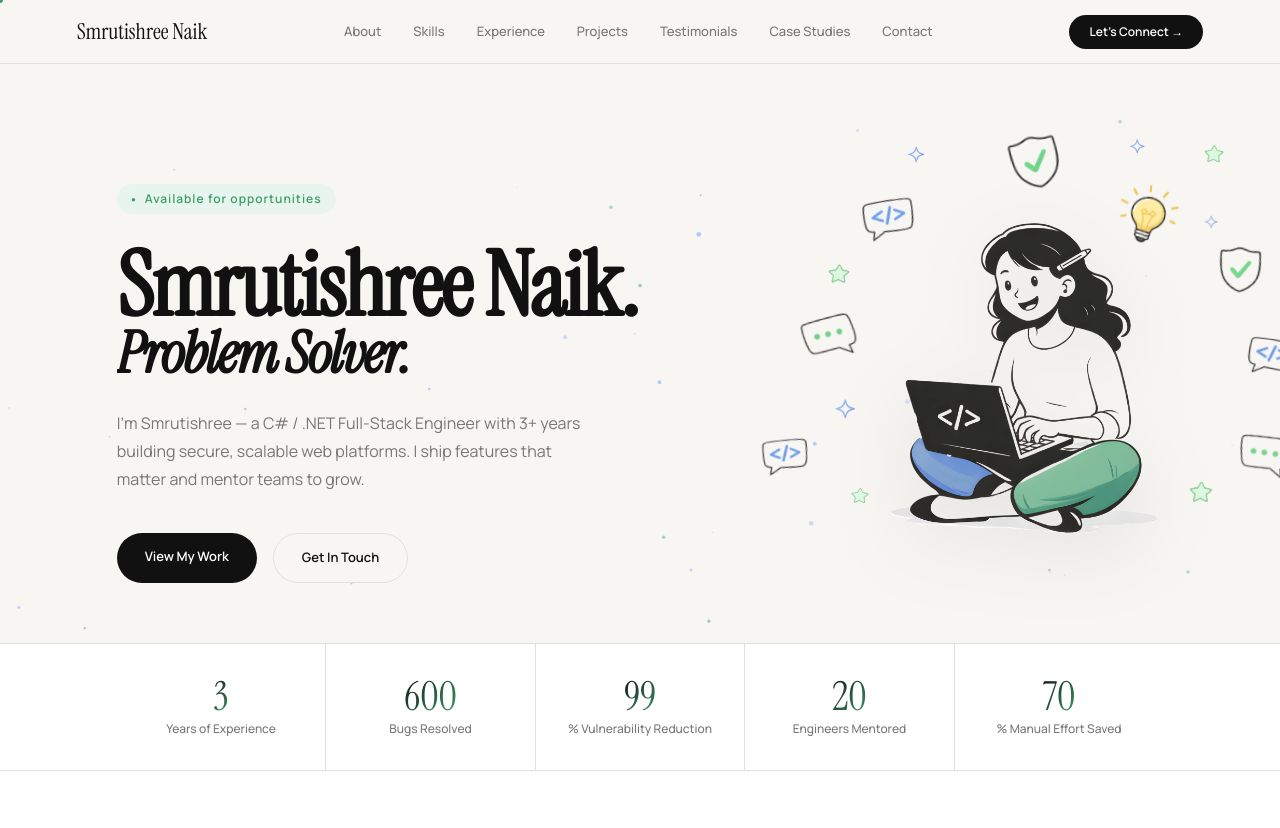
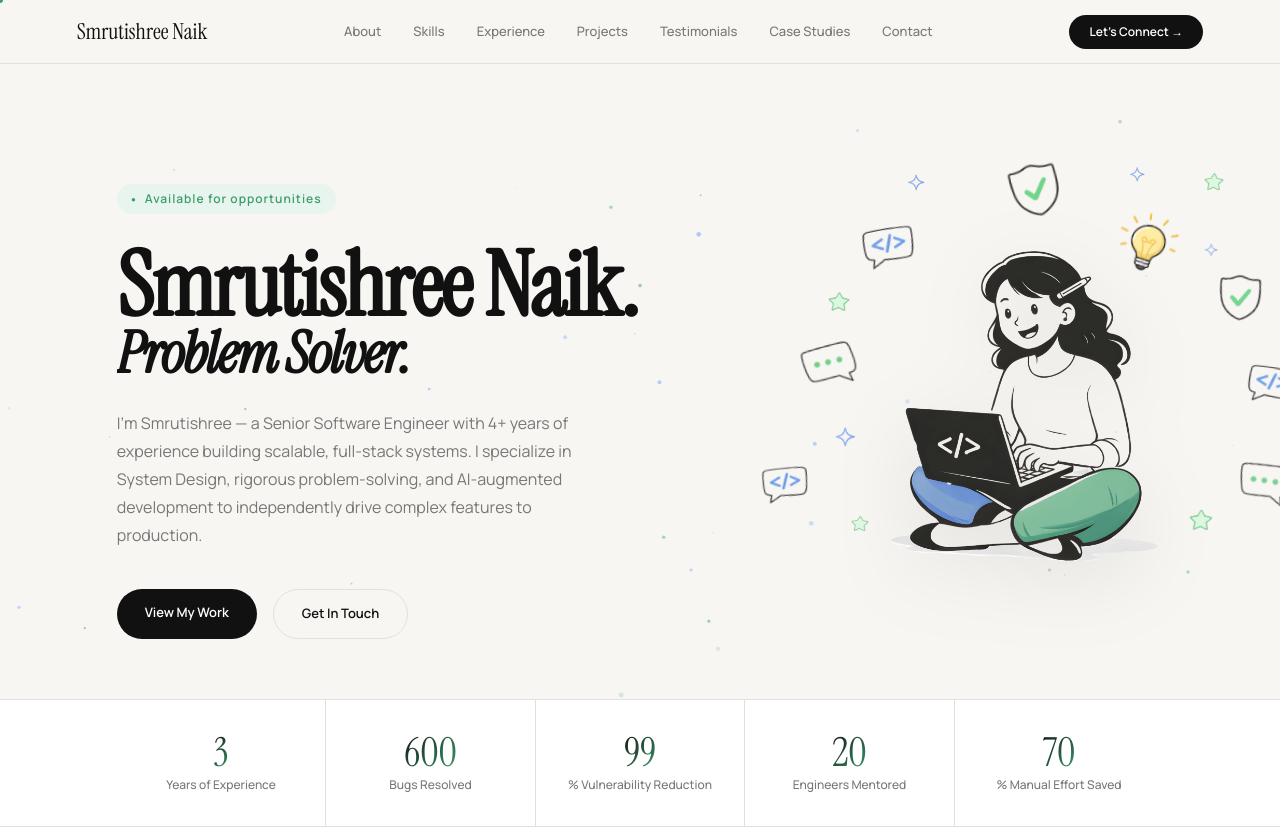
Before and after one commit to smrutishreenaik/PortfolioAG, a React (Vite) app: page / in a window 1280 px wide. Shown: the top 828 px of the page. Built offline with nearby package versions, Linux system fonts and the light colour scheme; no server answers; the database is empty.

Commit message:
updated hero section

```diff
--- a/src/components/sections/Hero.tsx
+++ b/src/components/sections/Hero.tsx
@@ -51,9 +51,9 @@ const Hero: React.FC = () => {
             </em>
           </h1>
           <p className={styles.heroDesc}>
-            I'm Smrutishree — a C# / .NET Full-Stack Engineer with 3+ years
-            building secure, scalable web platforms. I ship features that matter
-            and mentor teams to grow.
+           I'm Smrutishree — a Senior Software Engineer with 4+ years of experience building scalable,
+           full-stack systems. I specialize in System Design, rigorous problem-solving, and AI-augmented
+           development to independently drive complex features to production.
           </p>
           <div className={styles.heroBtns}>
             <a className={styles.btnPrimary} href="#projects">
```
